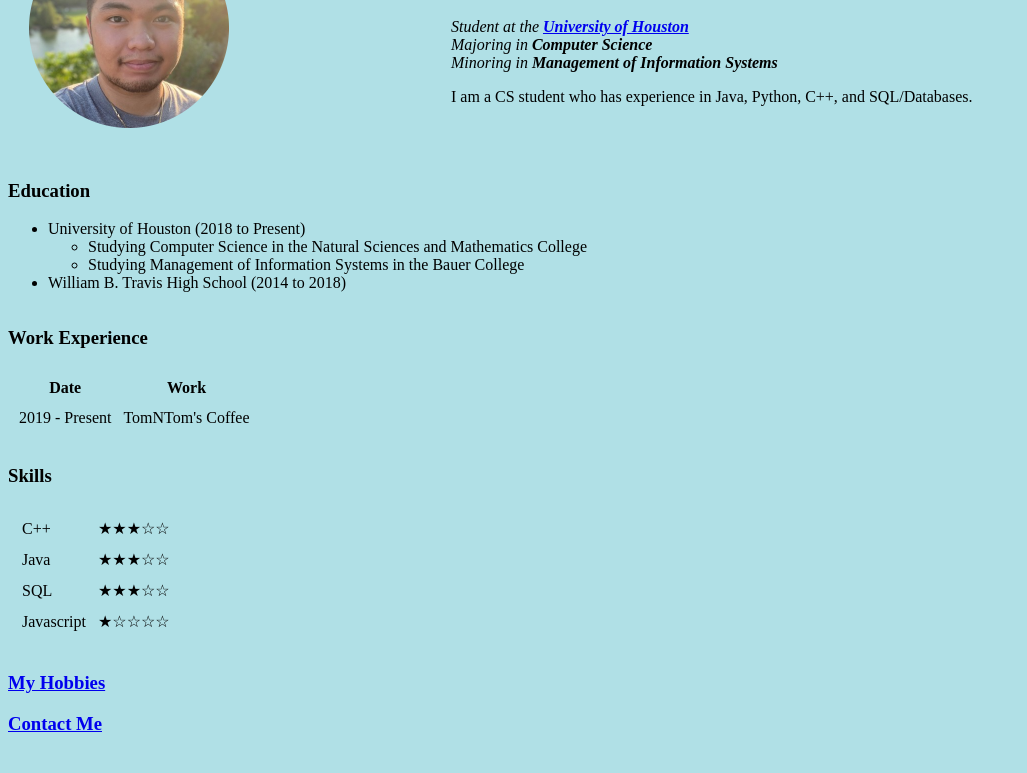
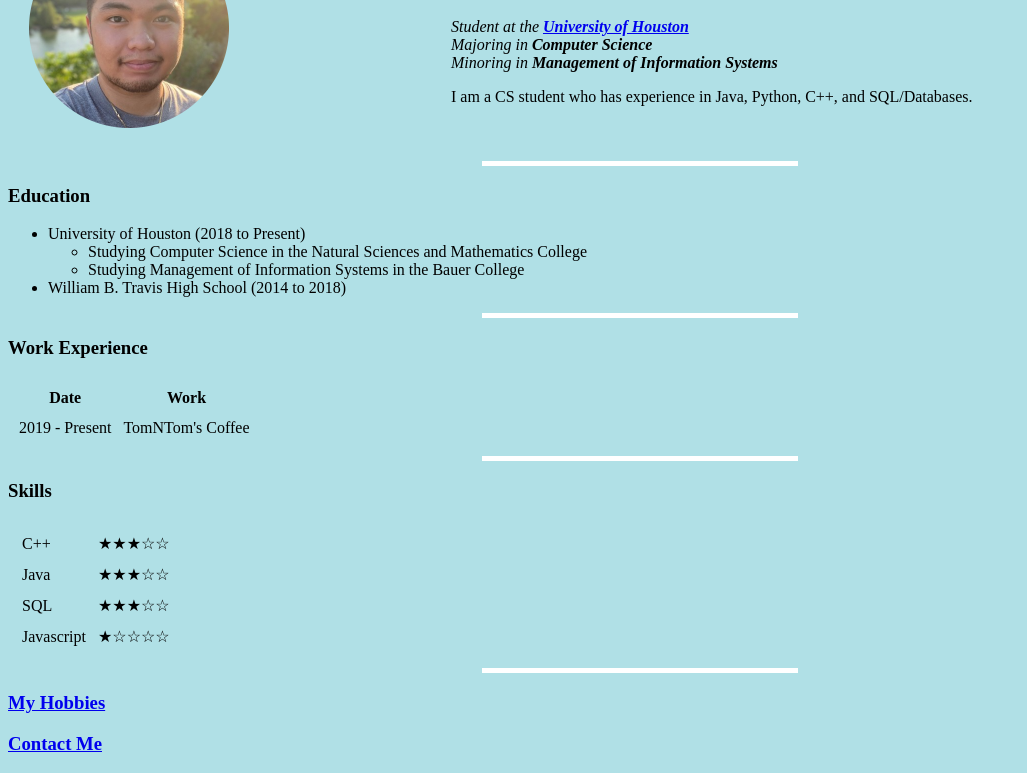
Before and after one commit to mattmanalang/cv, a plain HTML site: page index.html in a window 1280 px wide. Shown: the part 101-874 px from the top of the page, without its empty margins (0-1027 px from the left). Drawn offline with Linux system fonts and the light colour scheme.

Commit message:
testing horizontal rule style change

```diff
--- a/index.html
+++ b/index.html
@@ -13,8 +13,8 @@
     hr {
       background-color: white;
       border-style: none;
-      width: 25%;
-      height: 1%
+      height: 5px;
+      width: 25%
     }
   </style>
 
```
